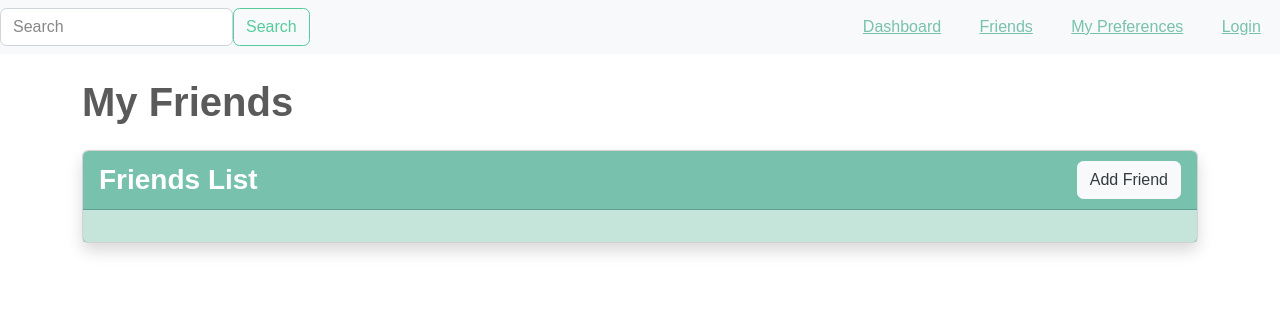
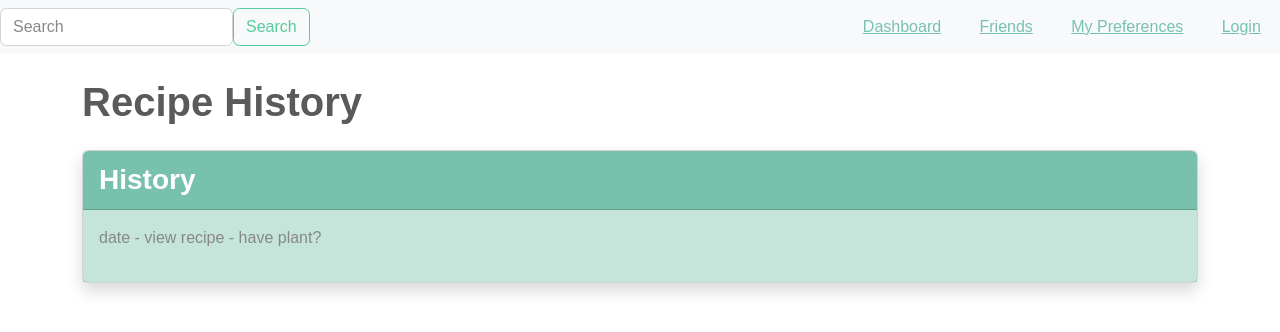
Before and after one commit to amir-aliyu/yakumbo, a React (Create React App) app in the folder frontend/: page /history in a window 1280 px wide. Shown: the top 332 px of the page. Built offline with nearby package versions, Linux system fonts and the light colour scheme; no server answers; a web font is replaced by a local one.

Commit message:
started recipe page

```diff
--- a/frontend/src/components/History/History.tsx
+++ b/frontend/src/components/History/History.tsx
@@ -10,14 +10,13 @@ const History = () => {
 
     return (
         <div className="container">
-            <h1 className="mt-4 mb-4 fw-bold">My Friends</h1>
+            <h1 className="mt-4 mb-4 fw-bold">Recipe History</h1>
             <div className="card mt-4 shadow">
                 <div className="card-header fw-bold d-flex align-items-center bg-primary text-white">
-                    <p className="m-0 fs-3">Friends List</p>
-                    <button className="btn btn-light ms-auto text-dark">Add Friend</button>
+                    <p className="m-0 fs-3">History</p>
                 </div>
                 <div className="card-body" style={{ backgroundColor: 'rgba(110, 187, 164, 0.4)' }}>
-
+                    <p>date - view recipe - have plant?</p>
                 </div>
             </div>
         </div>
--- a/frontend/src/components/Preferences/Preferences.tsx
+++ b/frontend/src/components/Preferences/Preferences.tsx
@@ -12,11 +12,9 @@ const Preferences = () => {
                             <p className="m-0 fs-3">Preferences</p>
                         </div>
                         <div className="card-body" style={{ backgroundColor: 'rgba(110, 187, 164, 0.4)' }}>
-                            <li>Subscription Type</li>
-                            <li>Notification Frequency</li>
                             <div className="fw-bold d-flex align-items-center">
-                                <p>Recipe History</p>
-                                <Link to="/History"><button className="btn btn-light ms-auto text-dark">History</button></Link>
+                                <p className="m-0 fs-3">Recipe History</p>
+                                <Link className="ms-auto" to="/History"><button className="btn btn-light ms-auto text-dark">View History</button></Link>
                             </div>
                         </div>
                     </div>
```
